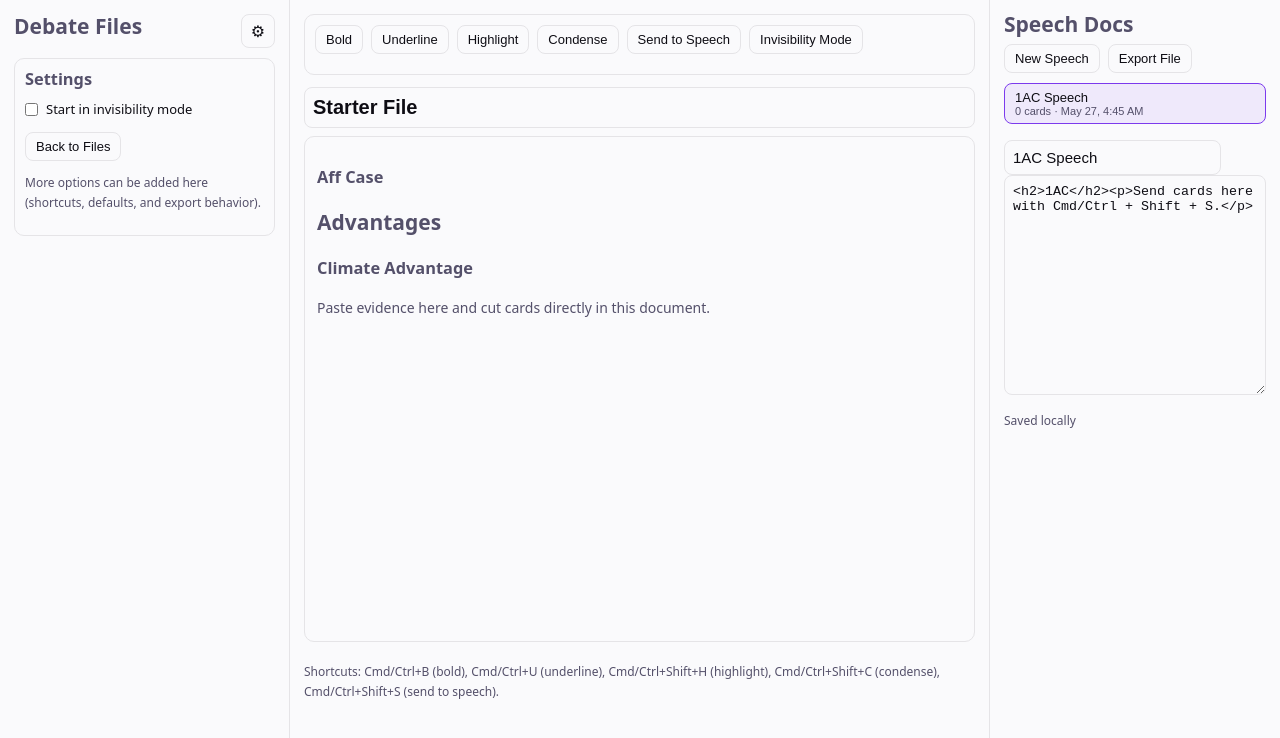
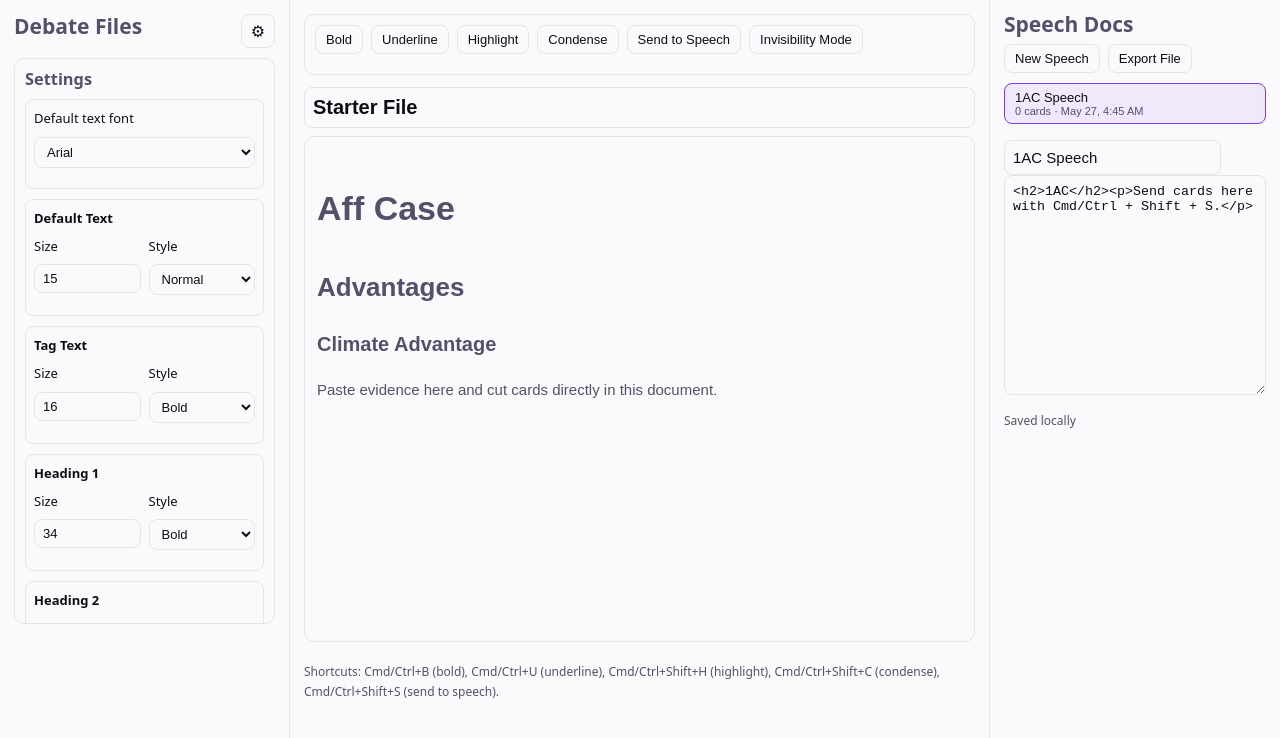
Before and after one commit to Dheej11/DebateBooks, a React (Vite) app: page / in a window 1280 px wide. Both pictures are taken after a click on the button "Open settings". Shown: the top 738 px of the page. Built offline with nearby package versions, Linux system fonts and the light colour scheme.

Commit message:
added settings options for size, font, and style

```diff
--- a/src/App.css
+++ b/src/App.css
@@ -160,19 +160,50 @@ button:disabled {
   border: 1px solid var(--border);
   border-radius: 10px;
   padding: 10px;
+  max-height: 68svh;
+  overflow: auto;
+}
+
+.settings-group {
+  border: 1px solid var(--border);
+  border-radius: 8px;
+  padding: 8px;
+  margin-bottom: 10px;
+}
+
+.settings-group h4 {
+  margin: 0 0 8px;
+  font-size: 13px;
+  color: var(--text-h);
+}
+
+.settings-grid {
+  display: grid;
+  grid-template-columns: 1fr 1fr;
+  gap: 8px;
 }
 
 .settings-row {
   display: flex;
-  align-items: center;
+  align-items: flex-start;
+  flex-direction: column;
   gap: 8px;
   margin: 0 0 12px;
   font-size: 13px;
   color: var(--text-h);
 }
 
-.settings-row input {
+.settings-row input,
+.settings-row select {
   margin: 0;
+  width: 100%;
+  border: 1px solid var(--border);
+  border-radius: 8px;
+  padding: 6px 8px;
+  background: var(--bg);
+  color: var(--text-h);
+  box-sizing: border-box;
+  font-size: 13px;
 }
 
 .tree {
--- a/src/App.tsx
+++ b/src/App.tsx
@@ -28,11 +28,103 @@ interface AppData {
   speechDocs: SpeechDocument[]
   activeDebateDocId: string
   activeSpeechId: string
+  settings: EditorSettings
 }
 
 type LeftPanelView = 'files' | 'settings'
+type FontStylePreset = 'normal' | 'bold' | 'italic' | 'boldItalic' | 'underline'
+
+interface TextStyleSetting {
+  fontSize: number
+  style: FontStylePreset
+}
+
+interface EditorSettings {
+  defaultFont: string
+  textStyles: {
+    defaultText: TextStyleSetting
+    tag: TextStyleSetting
+    heading1: TextStyleSetting
+    heading2: TextStyleSetting
+    heading3: TextStyleSetting
+  }
+}
 
 const STORAGE_KEY = 'debatefiles.v1'
+const defaultSettings: EditorSettings = {
+  defaultFont: 'Arial',
+  textStyles: {
+    defaultText: { fontSize: 15, style: 'normal' },
+    tag: { fontSize: 16, style: 'bold' },
+    heading1: { fontSize: 34, style: 'bold' },
+    heading2: { fontSize: 26, style: 'bold' },
+    heading3: { fontSize: 20, style: 'bold' },
+  },
+}
+
+const fontChoices = [
+  'Arial',
+  'Times New Roman',
+  'Calibri',
+  'Cambria',
+  'Georgia',
+  'Verdana',
+  'Trebuchet MS',
+]
+
+const styleChoices: Array<{ value: FontStylePreset; label: string }> = [
+  { value: 'normal', label: 'Normal' },
+  { value: 'bold', label: 'Bold' },
+  { value: 'italic', label: 'Italic' },
+  { value: 'boldItalic', label: 'Bold Italic' },
+  { value: 'underline', label: 'Underline' },
+]
+
+const styleToCss = (preset: FontStylePreset) => {
+  switch (preset) {
+    case 'bold':
+      return {
+        fontWeight: 700,
+        fontStyle: 'normal',
+        textDecoration: 'none',
+      }
+    case 'italic':
+      return {
+        fontWeight: 400,
+        fontStyle: 'italic',
+        textDecoration: 'none',
+      }
+    case 'boldItalic':
+      return {
+        fontWeight: 700,
+        fontStyle: 'italic',
+        textDecoration: 'none',
+      }
+    case 'underline':
+      return {
+        fontWeight: 400,
+        fontStyle: 'normal',
+        textDecoration: 'underline',
+      }
+    default:
+      return {
+        fontWeight: 400,
+        fontStyle: 'normal',
+        textDecoration: 'none',
+      }
+  }
+}
+
+const textStyleGroups: Array<{
+  key: keyof EditorSettings['textStyles']
+  label: string
+}> = [
+  { key: 'defaultText', label: 'Default Text' },
+  { key: 'tag', label: 'Tag Text' },
+  { key: 'heading1', label: 'Heading 1' },
+  { key: 'heading2', label: 'Heading 2' },
+  { key: 'heading3', label: 'Heading 3' },
+]
 
 const defaultData = (): AppData => {
   const debateDoc: DebateDocument = {
@@ -58,6 +150,7 @@ const defaultData = (): AppData => {
     speechDocs: [speechDoc],
     activeDebateDocId: debateDoc.id,
     activeSpeechId: speechDoc.id,
+    settings: defaultSettings,
   }
 }
 
@@ -98,7 +191,17 @@ function App() {
       ) {
         return defaultData()
       }
-      return parsed
+      return {
+        ...parsed,
+        settings: {
+          ...defaultSettings,
+          ...(parsed.settings ?? {}),
+          textStyles: {
+            ...defaultSettings.textStyles,
+            ...(parsed.settings?.textStyles ?? {}),
+          },
+        },
+      }
     } catch {
       return defaultData()
     }
@@ -253,6 +356,24 @@ function App() {
     })
   }
 
+  const updateSettings = (updater: (settings: EditorSettings) => void) => {
+    setData((previous) => {
+      const nextSettings = structuredClone(previous.settings) as EditorSettings
+      updater(nextSettings)
+      return { ...previous, settings: nextSettings }
+    })
+  }
+
+  const updateTextStyleSetting = (
+    key: keyof EditorSettings['textStyles'],
+    field: keyof TextStyleSetting,
+    value: string | number,
+  ) => {
+    updateSettings((settings) => {
+      settings.textStyles[key][field] = value as never
+    })
+  }
+
   const onEditorKeyDown: KeyboardEventHandler<HTMLDivElement> = (event) => {
     const mod = event.metaKey || event.ctrlKey
     const key = event.key.toLowerCase()
@@ -323,19 +444,68 @@ function App() {
         {leftPanelView === 'settings' ? (
           <div className="settings-panel">
             <h3>Settings</h3>
-            <label className="settings-row">
-              <input
-                type="checkbox"
-                checked={invisibilityMode}
-                onChange={(event) => setInvisibilityMode(event.target.checked)}
-              />
-              Start in invisibility mode
-            </label>
+            <div className="settings-group">
+              <label className="settings-row">
+                <span>Default text font</span>
+                <select
+                  value={data.settings.defaultFont}
+                  onChange={(event) =>
+                    updateSettings((settings) => {
+                      settings.defaultFont = event.target.value
+                    })
+                  }
+                >
+                  {fontChoices.map((font) => (
+                    <option key={font} value={font}>
+                      {font}
+                    </option>
+                  ))}
+                </select>
+              </label>
+            </div>
+            {textStyleGroups.map((group) => (
+              <div key={group.key} className="settings-group">
+                <h4>{group.label}</h4>
+                <div className="settings-grid">
+                  <label className="settings-row">
+                    <span>Size</span>
+                    <input
+                      type="number"
+                      min={8}
+                      max={96}
+                      value={data.settings.textStyles[group.key].fontSize}
+                      onChange={(event) =>
+                        updateTextStyleSetting(
+                          group.key,
+                          'fontSize',
+                          Number(event.target.value),
+                        )
+                      }
+                    />
+                  </label>
+                  <label className="settings-row">
+                    <span>Style</span>
+                    <select
+                      value={data.settings.textStyles[group.key].style}
+                      onChange={(event) =>
+                        updateTextStyleSetting(group.key, 'style', event.target.value)
+                      }
+                    >
+                      {styleChoices.map((choice) => (
+                        <option key={choice.value} value={choice.value}>
+                          {choice.label}
+                        </option>
+                      ))}
+                    </select>
+                  </label>
+                </div>
+              </div>
+            ))}
             <button type="button" onClick={() => setLeftPanelView('files')}>
               Back to Files
             </button>
             <p className="hint">
-              More options can be added here (shortcuts, defaults, and export behavior).
+              Tag style applies to text wrapped in a span with class <code>tag-text</code>.
             </p>
           </div>
         ) : (
@@ -414,6 +584,51 @@ function App() {
                 })
               }
             />
+            <style>
+              {`
+                .single-editor {
+                  font-family: ${data.settings.defaultFont};
+                }
+
+                .single-editor,
+                .single-editor p,
+                .single-editor div,
+                .single-editor li {
+                  font-size: ${data.settings.textStyles.defaultText.fontSize}px;
+                  font-weight: ${styleToCss(data.settings.textStyles.defaultText.style).fontWeight};
+                  font-style: ${styleToCss(data.settings.textStyles.defaultText.style).fontStyle};
+                  text-decoration: ${styleToCss(data.settings.textStyles.defaultText.style).textDecoration};
+                }
+
+                .single-editor h1 {
+                  font-size: ${data.settings.textStyles.heading1.fontSize}px;
+                  font-weight: ${styleToCss(data.settings.textStyles.heading1.style).fontWeight};
+                  font-style: ${styleToCss(data.settings.textStyles.heading1.style).fontStyle};
+                  text-decoration: ${styleToCss(data.settings.textStyles.heading1.style).textDecoration};
+                }
+
+                .single-editor h2 {
+                  font-size: ${data.settings.textStyles.heading2.fontSize}px;
+                  font-weight: ${styleToCss(data.settings.textStyles.heading2.style).fontWeight};
+                  font-style: ${styleToCss(data.settings.textStyles.heading2.style).fontStyle};
+                  text-decoration: ${styleToCss(data.settings.textStyles.heading2.style).textDecoration};
+                }
+
+                .single-editor h3 {
+                  font-size: ${data.settings.textStyles.heading3.fontSize}px;
+                  font-weight: ${styleToCss(data.settings.textStyles.heading3.style).fontWeight};
+                  font-style: ${styleToCss(data.settings.textStyles.heading3.style).fontStyle};
+                  text-decoration: ${styleToCss(data.settings.textStyles.heading3.style).textDecoration};
+                }
+
+                .single-editor .tag-text {
+                  font-size: ${data.settings.textStyles.tag.fontSize}px;
+                  font-weight: ${styleToCss(data.settings.textStyles.tag.style).fontWeight};
+                  font-style: ${styleToCss(data.settings.textStyles.tag.style).fontStyle};
+                  text-decoration: ${styleToCss(data.settings.textStyles.tag.style).textDecoration};
+                }
+              `}
+            </style>
             <div
               ref={editorRef}
               className={`editor single-editor ${invisibilityMode ? 'invisibility' : ''}`}
```
